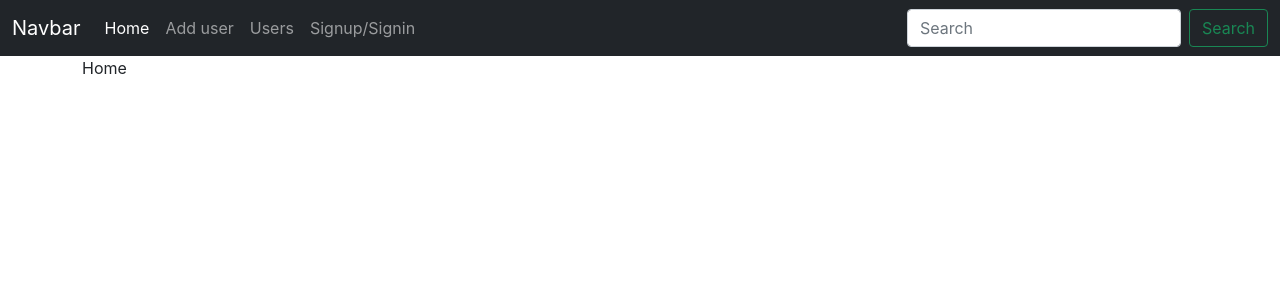
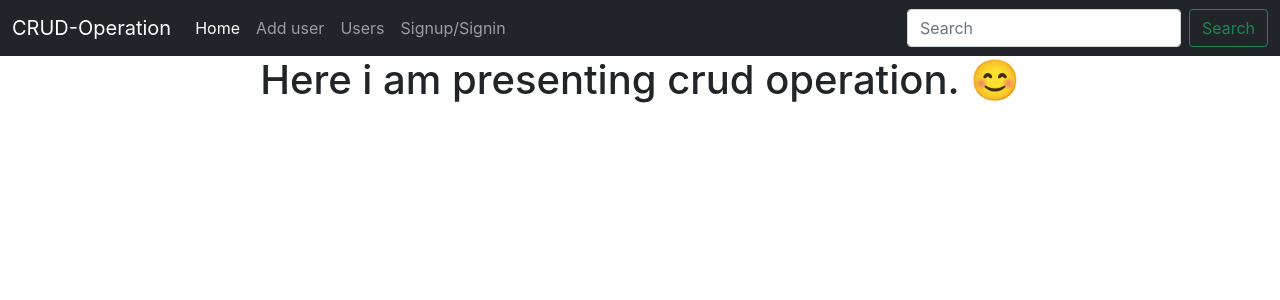
Before and after one commit to Archit314/Crud-project-using-react-adonis-, a React (Create React App) app in the folder crud_app/: page / in a window 1280 px wide. Shown: the top 300 px of the page. Built offline with nearby package versions, Linux system fonts and the light colour scheme.

Commit message:
Fixes in home link, navbar and users listing.

```diff
--- a/crud_app/src/components/Allusers.js
+++ b/crud_app/src/components/Allusers.js
@@ -4,6 +4,7 @@ import React, { useState, useEffect } from "react";
 export default function Allusers() {
   const [customers, setCustomers] = useState([]);
 
+  // this method is used for fetching all the customers.
   useEffect(() => {
     const fetchData = async () => {
       try {
--- a/crud_app/src/components/Home.js
+++ b/crud_app/src/components/Home.js
@@ -3,7 +3,9 @@ import React from "react";
 export default function Home() {
   return (
     <>
-      <div className="container">Home</div>
+      <div className="container" style={{ textAlign: "center" }}>
+        <h1>Here i am presenting crud operation. 😊</h1>
+      </div>
     </>
   );
 }
--- a/crud_app/src/components/Navbar.js
+++ b/crud_app/src/components/Navbar.js
@@ -6,9 +6,9 @@ export default function Navbar() {
     <>
       <nav className="navbar navbar-expand-lg navbar-dark bg-dark">
         <div className="container-fluid">
-          <a className="navbar-brand" href="/">
-            Navbar
-          </a>
+          <Link className="navbar-brand" to="/">
+            CRUD-Operation
+          </Link>
           <button
             className="navbar-toggler"
             type="button"
```
